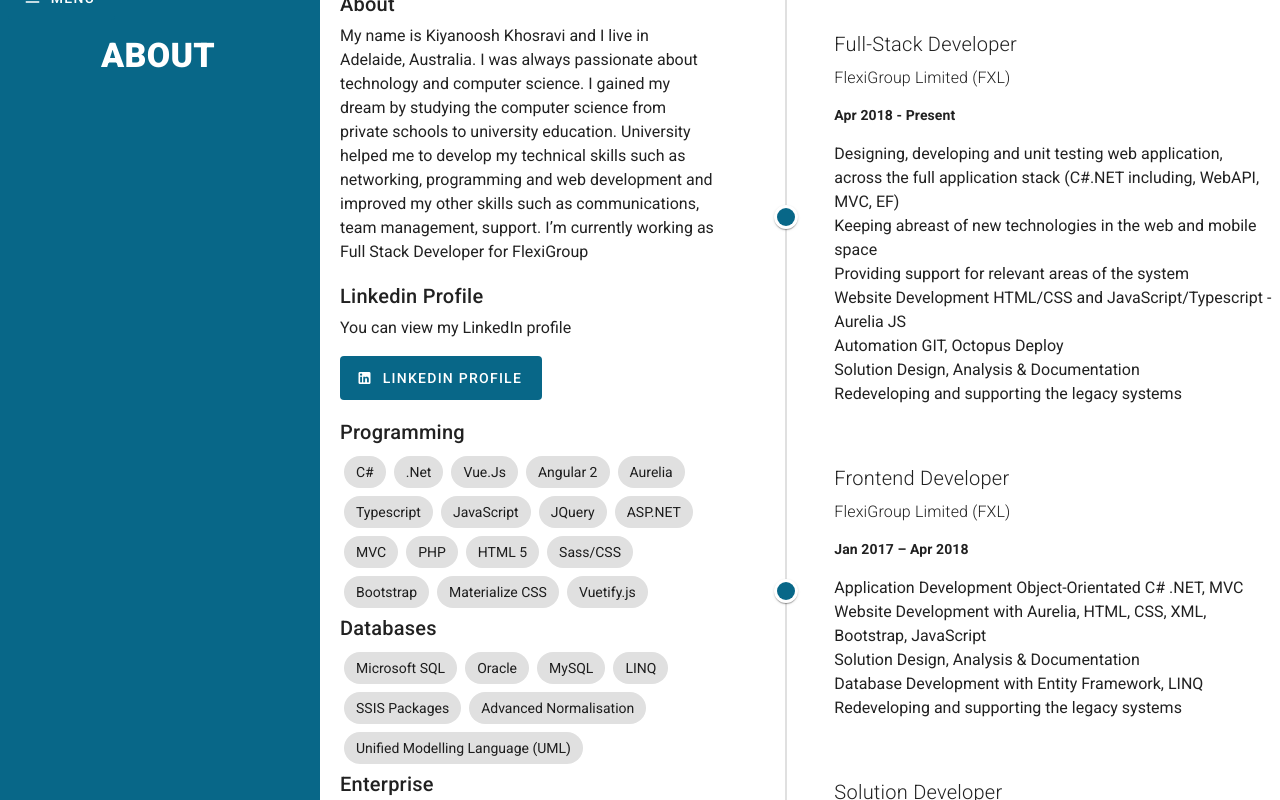
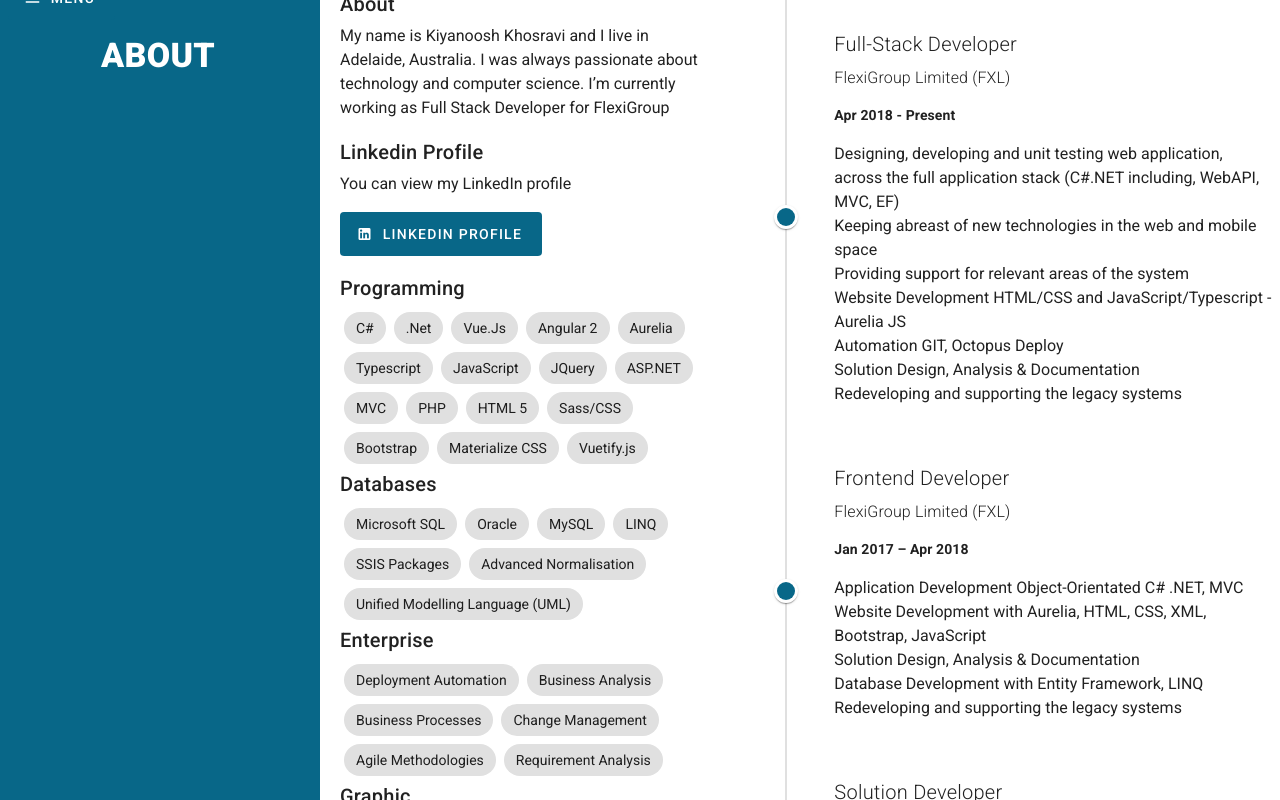
Before and after one commit to kiyanooshkh/kk-vue-portfolio, a Vue app: page /about in a window 1280 px wide. Shown: the top 800 px of the page. Built offline with nearby package versions, Linux system fonts and the light colour scheme.

Commit message:
Update About.vue

```diff
--- a/src/views/About.vue
+++ b/src/views/About.vue
@@ -9,7 +9,7 @@
             <v-col cols="12" md="5" class="text-center">
               <div class="mb-4 text-left">
                 <p class="title mb-1">About</p>
-                <p>My name is Kiyanoosh Khosravi and I live in Adelaide, Australia. I was always passionate about technology and computer science. I gained my dream by studying the computer science from private schools to university education. University helped me to develop my technical skills such as networking, programming and web development and improved my other skills such as communications, team management, support. I’m currently working as Full Stack Developer for FlexiGroup</p>
+                <p>My name is Kiyanoosh Khosravi and I live in Adelaide, Australia. I was always passionate about technology and computer science. I’m currently working as Full Stack Developer for FlexiGroup</p>
                 <p class="title mb-1">Linkedin Profile</p>
                 <p>You can view my LinkedIn profile</p>
                 <v-btn
```
